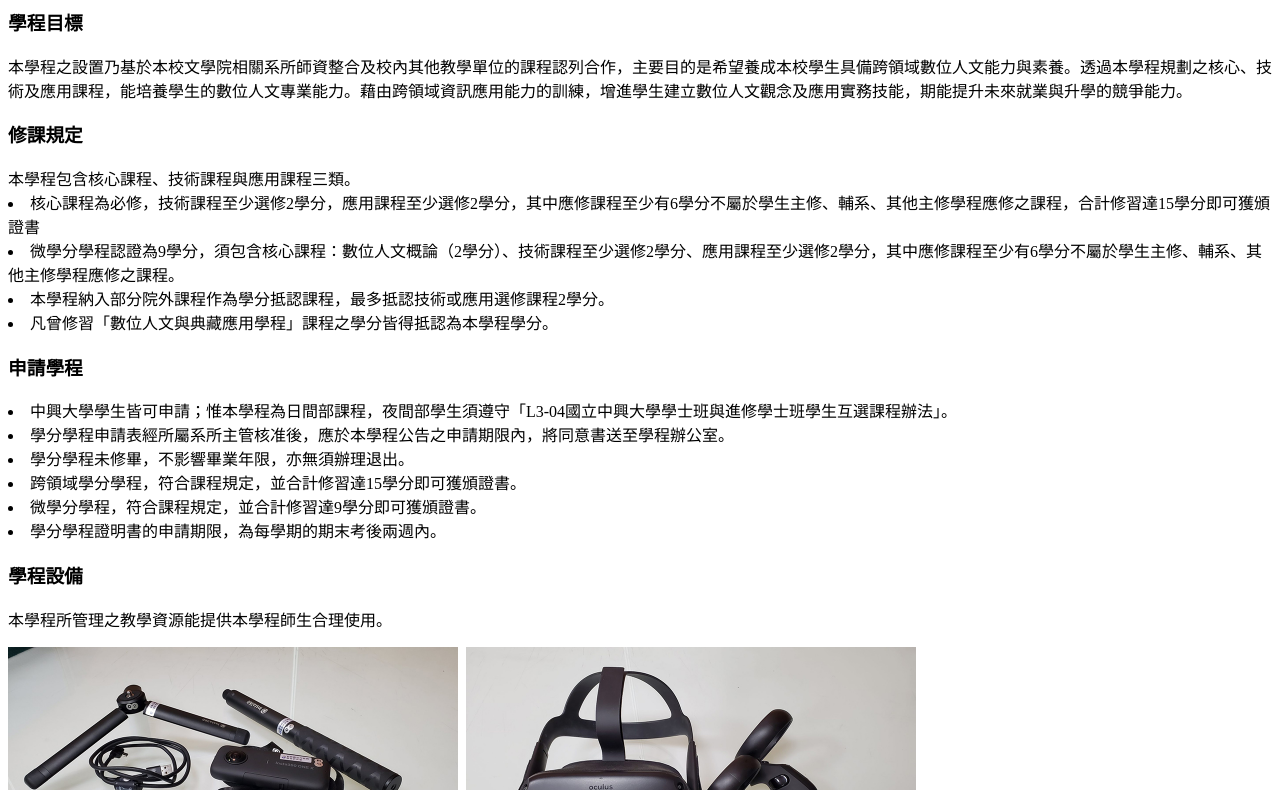
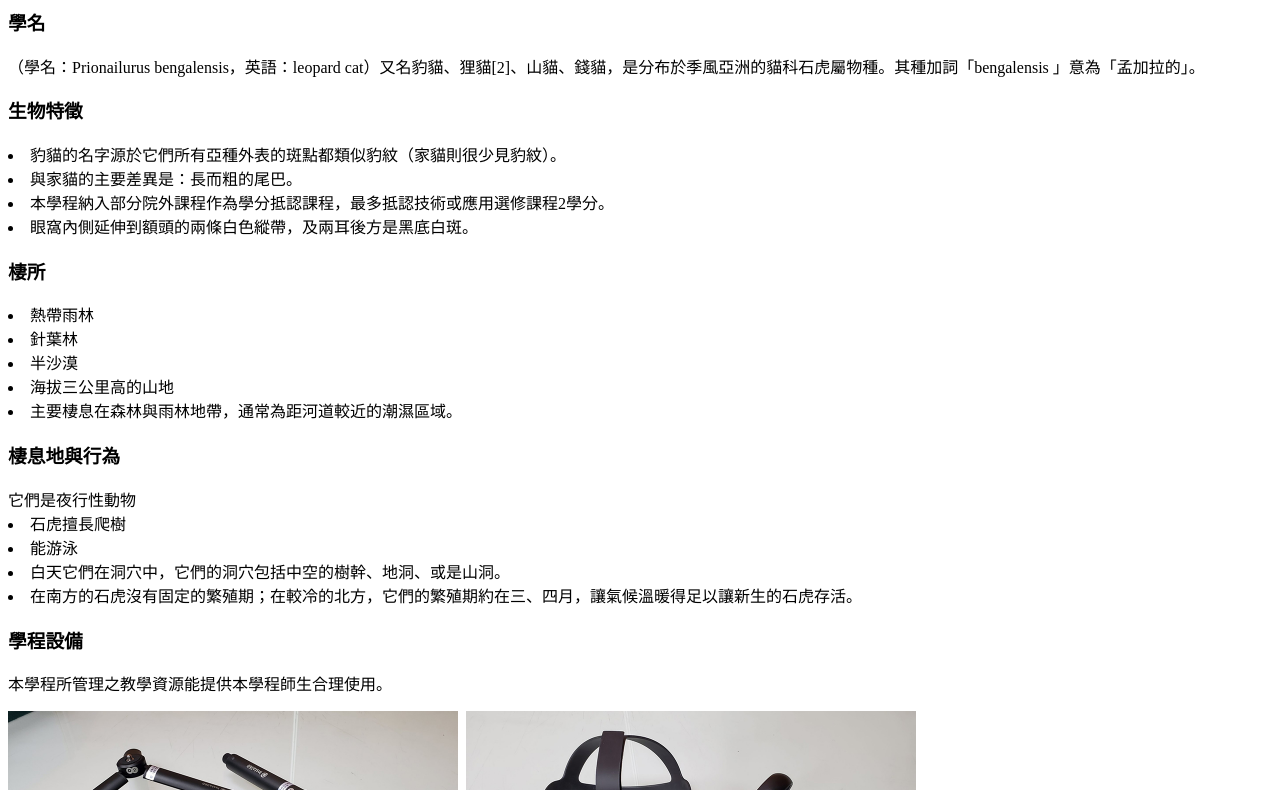
Before and after one commit to eera100810008/0313, a plain HTML site: page index.html in a window 1280 px wide. Shown: the part 81-871 px from the top of the page. Drawn offline with Linux system fonts and the light colour scheme.

Commit message:
Update index.html

```diff
--- a/index.html
+++ b/index.html
@@ -2,26 +2,32 @@
 <html>
 <head>
 <meta charset="utf-8">
-<title>3012</title>
+<title>石虎</title>
 </head>
 
 <body>
-<h1>國立中興大學數位人文與資訊應用學程</h1>
-<h3>學程目標</h3>
-<p>本學程之設置乃基於本校文學院相關系所師資整合及校內其他教學單位的課程認列合作，主要目的是希望養成本校學生具備跨領域數位人文能力與素養。透過本學程規劃之核心、技術及應用課程，能培養學生的數位人文專業能力。藉由跨領域資訊應用能力的訓練，增進學生建立數位人文觀念及應用實務技能，期能提升未來就業與升學的競爭能力。</p>
-<h3>修課規定</h3>
-本學程包含核心課程、技術課程與應用課程三類。
-<li>核心課程為必修，技術課程至少選修2學分，應用課程至少選修2學分，其中應修課程至少有6學分不屬於學生主修、輔系、其他主修學程應修之課程，合計修習達15學分即可獲頒證書</li>
-<li>微學分學程認證為9學分，須包含核心課程：數位人文概論（2學分）、技術課程至少選修2學分、應用課程至少選修2學分，其中應修課程至少有6學分不屬於學生主修、輔系、其他主修學程應修之課程。</li>
+<h1>石虎</h1>
+<h3>學名</h3>
+<p>（學名：Prionailurus bengalensis，英語：leopard cat）又名豹貓、狸貓[2]、山貓、錢貓，是分布於季風亞洲的貓科石虎屬物種。其種加詞「bengalensis 」意為「孟加拉的」。</p>
+<h3>生物特徵</h3>
+<li>豹貓的名字源於它們所有亞種外表的斑點都類似豹紋（家貓則很少見豹紋）。</li>
+<li>與家貓的主要差異是：長而粗的尾巴。</li>
 <li>本學程納入部分院外課程作為學分抵認課程，最多抵認技術或應用選修課程2學分。</li>
-<li>凡曾修習「數位人文與典藏應用學程」課程之學分皆得抵認為本學程學分。</li>
-<h3>申請學程</h3>
-<li>中興大學學生皆可申請；惟本學程為日間部課程，夜間部學生須遵守「L3-04國立中興大學學士班與進修學士班學生互選課程辦法」。</li>
-<li>學分學程申請表經所屬系所主管核准後，應於本學程公告之申請期限內，將同意書送至學程辦公室。</li>
-<li>學分學程未修畢，不影響畢業年限，亦無須辦理退出。</li>
-<li>跨領域學分學程，符合課程規定，並合計修習達15學分即可獲頒證書。</li>
-<li>微學分學程，符合課程規定，並合計修習達9學分即可獲頒證書。</li>
-<li>學分學程證明書的申請期限，為每學期的期末考後兩週內。</li>
+<li>眼窩內側延伸到額頭的兩條白色縱帶，及兩耳後方是黑底白斑。</li>
+<h3>棲所</h3>
+<li>熱帶雨林</li>
+<li>針葉林</li>
+<li>半沙漠</li>
+<li>海拔三公里高的山地</li>
+<li>主要棲息在森林與雨林地帶，通常為距河道較近的潮濕區域。</li>
+
+<h3>棲息地與行為</h3>
+     它們是夜行性動物
+<li>石虎擅長爬樹</li>
+<li>能游泳</li>
+<li>白天它們在洞穴中，它們的洞穴包括中空的樹幹、地洞、或是山洞。</li>
+<li>在南方的石虎沒有固定的繁殖期；在較冷的北方，它們的繁殖期約在三、四月，讓氣候溫暖得足以讓新生的石虎存活。</li>
+
 <h3>學程設備</h3>
 <p>本學程所管理之教學資源能提供本學程師生合理使用。</p>
 	<p><img src="assets/device_01.jpg" width="450" height="253" alt=""/>&nbsp;&nbsp;<img src="assets/device_02.jpg" width="450" height="253" alt=""/>&nbsp;&nbsp;<img src="assets/device_03.jpg" width="450" height="253" alt=""/>&nbsp;&nbsp;<img src="assets/device_04.jpg" width="450" height="253" alt=""/></p>
```
